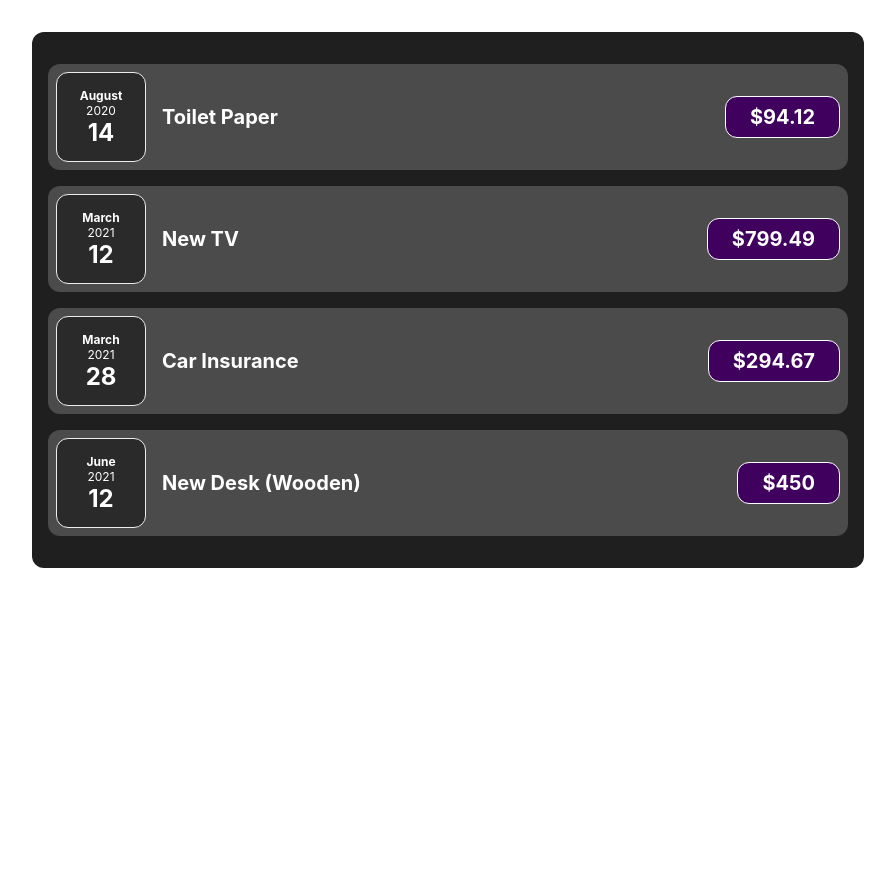
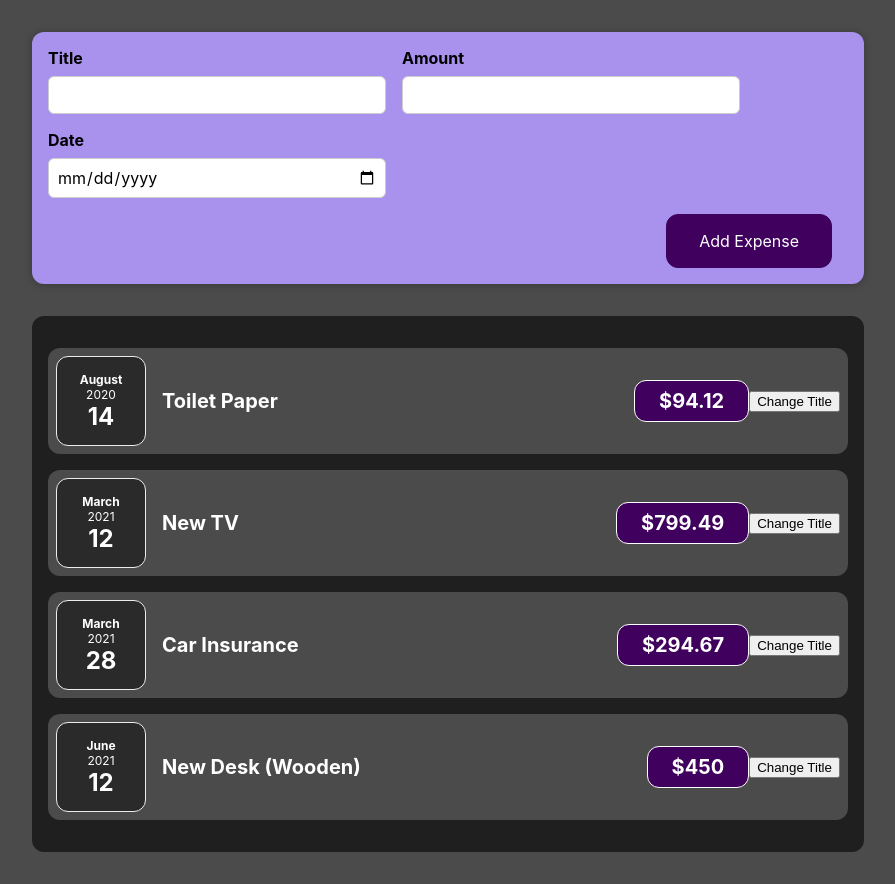
Before and after one commit to s11verz/react-complete-guide, a React (Create React App) app: page / in a window 1280 px wide. Shown: the whole page, without its empty margins (192-1087 px from the left). Before the commit the page ends 800 px from the top, so only its background shows below. Built offline with nearby package versions, Linux system fonts and the light colour scheme.

Commit message:
state update

```diff
--- a/src/App.js
+++ b/src/App.js
@@ -1,4 +1,6 @@
 import Expenses from "./components/expense/Expenses";
+import NewExpense from "./components/NewExpense/NewExpense";
+import "./css/Common.css";
 
 const App = () => {
   const expenses = [
@@ -25,6 +27,7 @@
 
   return (
     <div>
+      <NewExpense></NewExpense>
       <Expenses items={expenses}></Expenses>
     </div>
   );
--- /dev/null
+++ b/src/components/NewExpense/ExpenseForm.js
@@ -0,0 +1,81 @@
+import React, { useState } from "react";
+import "../../css/ExpenseForm.css";
+
+const ExpenseForm = () => {
+  //   const [enteredTitle, setEnteredTtile] = useState("");
+  //   const [enteredAmount, setEnteredAmount] = useState("");
+  //   const [enteredDate, setEnteredDate] = useState("");
+
+  const [userInput, setUserInput] = useState({
+    enteredTitle: "",
+    enteredAmount: "",
+    enteredDate: "",
+  });
+
+  const titleChangeHandler = (event) => {
+    // setEnteredTtile(event.target.value);
+    // setUserInput({
+    //   ...userInput,
+    //   enteredTitle: event.target.value,
+    // });
+    setUserInput((prevState) => {
+      return { ...prevState, enteredTitle: event.target.value };
+    });
+  };
+
+  const amountChangeHandler = (event) => {
+    // setEnteredAmount(event.target.value);
+    // setUserInput({
+    //   ...userInput,
+    //   enteredAmount: event.target.value,
+    // });
+    setUserInput((prevState) => {
+      return { ...prevState, enteredAmount: event.target.value };
+    });
+  };
+
+  const dateChangeHandler = (event) => {
+    // setEnteredDate(event.target.value);
+    // setUserInput({
+    //   ...userInput,
+    //   enteredDate: event.target.value,
+    // });
+    setUserInput((prevState) => {
+      return { ...prevState, enteredDate: event.target.value };
+    });
+  };
+
+  return (
+    <form>
+      <div className="new-expense__controls">
+        <div className="new-expense__control">
+          <label>Title</label>
+          <input type="text" onChange={titleChangeHandler}></input>
+        </div>
+        <div className="new-expense__control">
+          <label>Amount</label>
+          <input
+            type="number"
+            min="0.01"
+            step="0.01"
+            onChange={amountChangeHandler}
+          ></input>
+        </div>
+        <div className="new-expense__control">
+          <label>Date</label>
+          <input
+            type="date"
+            min="2019-01-01"
+            step="2022-12-31"
+            onChange={dateChangeHandler}
+          ></input>
+        </div>
+      </div>
+      <div className="new-expense__actions">
+        <button type="submit">Add Expense</button>
+      </div>
+    </form>
+  );
+};
+
+export default ExpenseForm;
--- /dev/null
+++ b/src/components/NewExpense/NewExpense.js
@@ -0,0 +1,13 @@
+import React from "react";
+import "../../css/NewExpense.css";
+import ExpenseForm from "./ExpenseForm";
+
+const NewExpense = () => {
+  return (
+    <div className="new-expense">
+      <ExpenseForm></ExpenseForm>
+    </div>
+  );
+};
+
+export default NewExpense;
--- a/src/components/expense/ExpenseItem.js
+++ b/src/components/expense/ExpenseItem.js
@@ -1,17 +1,25 @@
+import React, { useState } from "react";
 import "../../css/ExpenseItem.css";
 import Card from "../card/Card";
 import ExpenseDate from "./ExpenseDate";
 
-function ExpenseItem(props) {
+const ExpenseItem = (props) => {
+  const [title, setTitle] = useState(props.title);
+
+  const clickHandler = () => {
+    setTitle("Updated!");
+  };
+
   return (
     <Card className="expense-item">
       <ExpenseDate date={props.date}></ExpenseDate>
       <div className="expense-item__description">
-        <h2>{props.title}</h2>
+        <h2>{title}</h2>
         <div className="expense-item__price">${props.amount}</div>
       </div>
+      <button onClick={clickHandler}>Change Title</button>
     </Card>
   );
-}
+};
 
 export default ExpenseItem;
--- /dev/null
+++ b/src/css/Common.css
@@ -0,0 +1,4 @@
+.html,
+body {
+    background-color: #4b4b4b;
+}
--- /dev/null
+++ b/src/css/ExpenseForm.css
@@ -0,0 +1,26 @@
+.new-expense__controls {
+    display: flex;
+    flex-wrap: wrap;
+    gap: 1rem;
+    margin-bottom: 1rem;
+    text-align: left;
+}
+
+.new-expense__control label {
+    font-weight: bold;
+    margin-bottom: 0.5rem;
+    display: block;
+}
+
+.new-expense__control input {
+    font: inherit;
+    padding: 0.5rem;
+    border-radius: 6px;
+    border: 1px solid #ccc;
+    width: 20rem;
+    max-width: 100%;
+}
+
+.new-expense__actions {
+    text-align: right;
+}
--- /dev/null
+++ b/src/css/NewExpense.css
@@ -0,0 +1,38 @@
+.new-expense {
+    background-color: #a892ee;
+    padding: 1rem;
+    margin: 2rem auto;
+    width: 50rem;
+    max-width: 95%;
+    border-radius: 12px;
+    text-align: center;
+    box-shadow: 0 1px 8px rgba(0, 0, 0, 0.25);
+}
+
+.new-expense button {
+    font: inherit;
+    cursor: pointer;
+    padding: 1rem 2rem;
+    border: 1px solid #40005d;
+    background-color: #40005d;
+    color: white;
+    border-radius: 12px;
+    margin-right: 1rem;
+}
+
+.new-expense button:hover,
+.new-expense button:active {
+    background-color: #510674;
+    border-color: #510674;
+}
+
+.new-expense button.alternative {
+    color: #220131;
+    border-color: transparent;
+    background-color: transparent;
+}
+
+.new-expense button.alternative:hover,
+.new-expense button.alternative:active {
+    background-color: #ddb3f8;
+}
```
